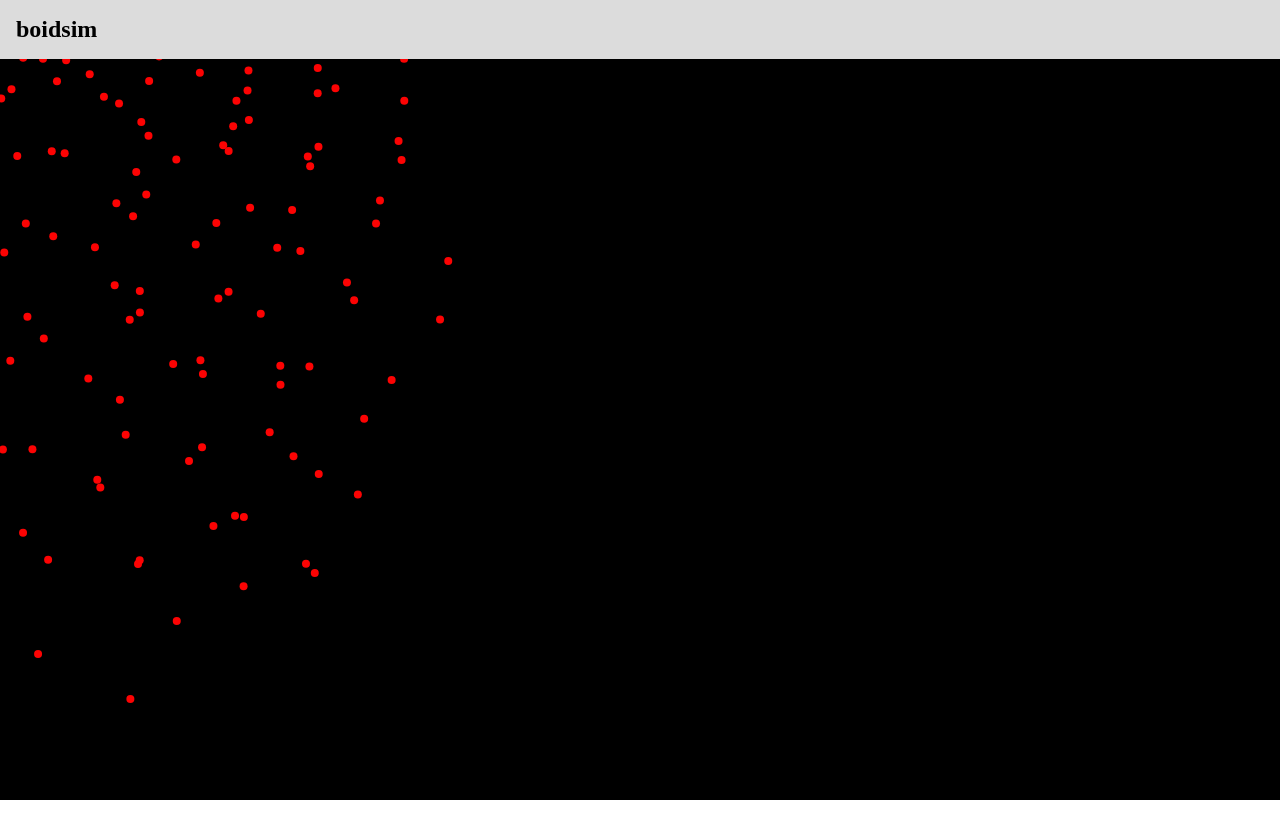
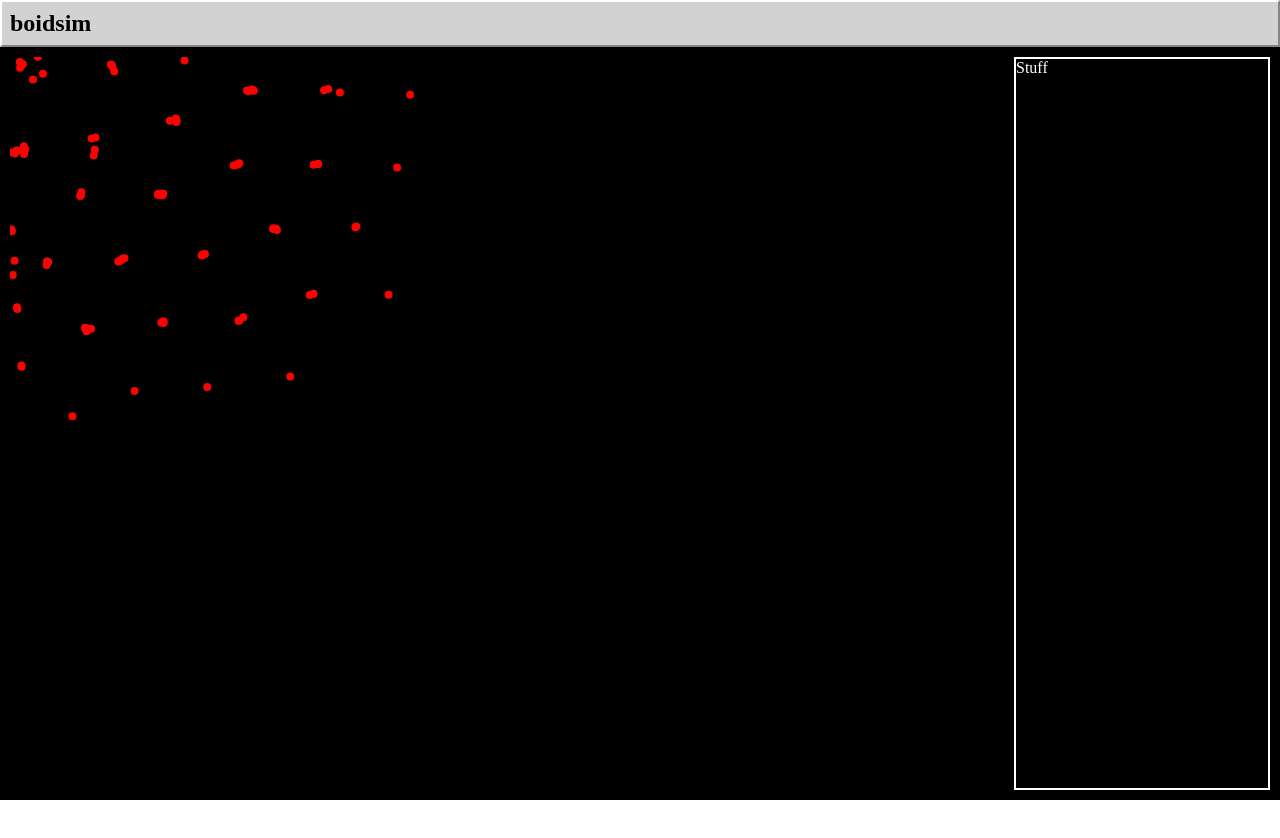
Before and after one commit to tomblacknell/boids, a React app: page / in a window 1280 px wide. Shown: the top 838 px of the page. Built offline with nearby package versions, Linux system fonts and the light colour scheme; the HTML template or start-up script is replaced by a standard one.

Commit message:
limit velocity

```diff
--- a/src/Vector.ts
+++ b/src/Vector.ts
@@ -42,4 +42,8 @@ export class Vector {
   divScalar(s: number): Vector {
     return new Vector(this.x / s, this.y / s);
   }
+
+  mulScalar(s: number): Vector {
+  return this.divScalar(1 / s);
+  }
 }
--- a/src/assets/styles/main.css
+++ b/src/assets/styles/main.css
@@ -1,4 +1,4 @@
-html, body, #root, #main, .app {
+html, body, #root, .app {
   height: 100%;
   width: 100%;
   margin: 0;
@@ -10,13 +10,37 @@ html, body, #root, #main, .app {
 }
 
 canvas {
-  flex-grow: 1;
+  width: 100%;
+}
+
+.controls {
+  width: 20%;
+  border: 2px solid white;
+  color: white;
+  margin-left: 10px;
+}
+
+.panels {
+  display: flex;
+  height: 100%;
+  background-color: black;
+  padding: 10px;
 }
 
 h2 {
-  margin: 1rem;
+  margin: .5rem;
 }
 
 .header {
-  background-color: #dcdcdc;
+  background-color: #d2d2d2;;
+  border-top: 2px solid white;
+    border-left: 2px solid white;
+    border-right: 2px solid #858585;
+    border-bottom: 2px solid #858585;
 }
+
+#main {
+  display: flex;
+  flex-direction: row;
+  flex-grow: 1;
+}
--- a/src/components/boids.tsx
+++ b/src/components/boids.tsx
@@ -58,6 +58,7 @@ class App extends React.Component<AppProps, AppState> {
 
   render() {
     return (
+      <div className="panels">
         <div id="main" ref={this.main}>
           <canvas
             id="boid-canvas"
@@ -65,6 +66,10 @@ class App extends React.Component<AppProps, AppState> {
             className="canvas"
           />
         </div>
+        <div className="controls">
+          Stuff
+        </div>
+      </div>
     )
   }
 
--- a/src/simulate.ts
+++ b/src/simulate.ts
@@ -26,6 +26,7 @@ const updateBoids = (boids: Boid[], canvasRef: RefObject<HTMLCanvasElement>) =>
       .add(rule3(b, boids))
       .add(boundPosition(b, width, height));
     b.setVel(b.getVel().add(sum));
+    limitVelocity(b);
     b.setPos(b.getPos().add(b.getVel()));
   }
 });
@@ -61,7 +62,7 @@ const rule2 = (
       }
     }
   });
-  return c.divScalar(100);
+  return c.divScalar(300);
 };
 
 // boids try to match velocity with nearby boids
@@ -99,6 +100,14 @@ const boundPosition = (boid: Boid, xMax: number, yMax: number): Vector => {
   return v;
 }
 
+const limitVelocity = (b: Boid) => {
+  const limit: number = 5;
+  const vel = b.getVel();
+  if (vel.mag() > limit) {
+    b.setVel(vel.divScalar(vel.mag()).mulScalar(limit))
+  }
+}
+
 const drawBoids = (canvas, boids) => {
   const ctx = canvas.current.getContext('2d');
   ctx.clearRect(0, 0, canvas.current.width, canvas.current.height);
```
Also changed, not shown: src/components/app.tsx (line endings or trailing spaces), 1 other file (tests, documents, lock files or other folders). Lines whose indentation alone changed are shown as unchanged.
